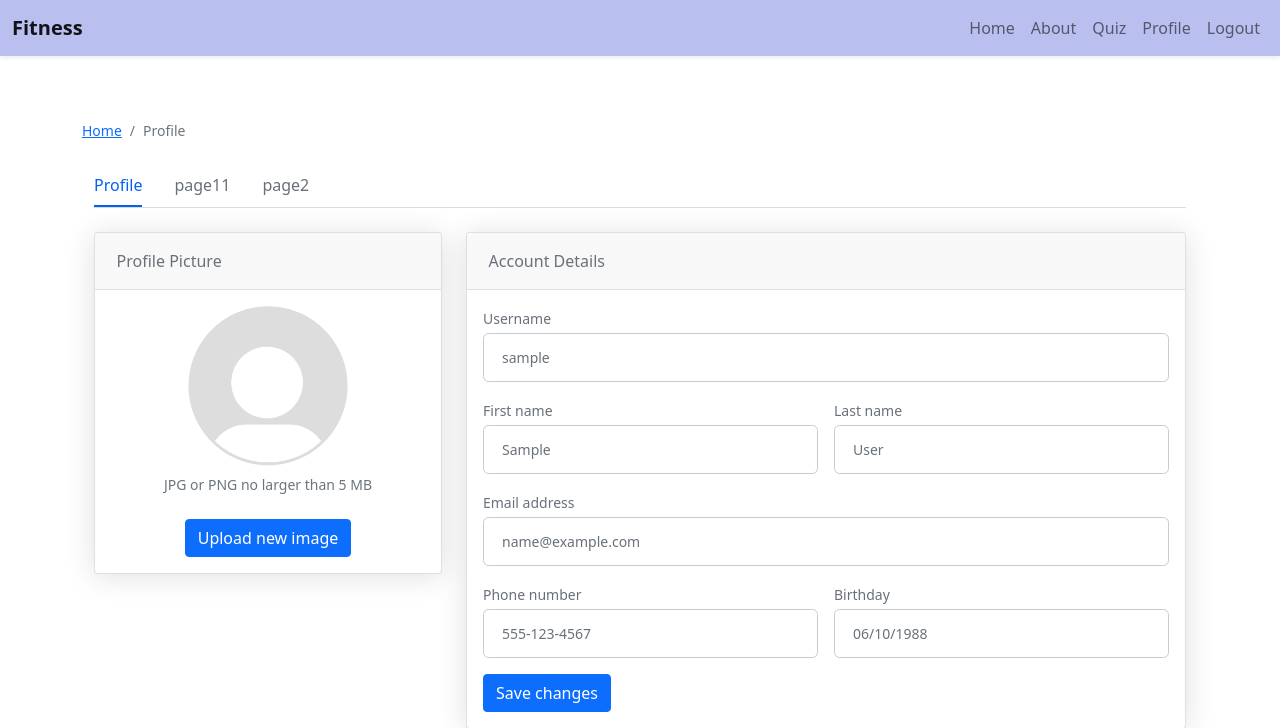
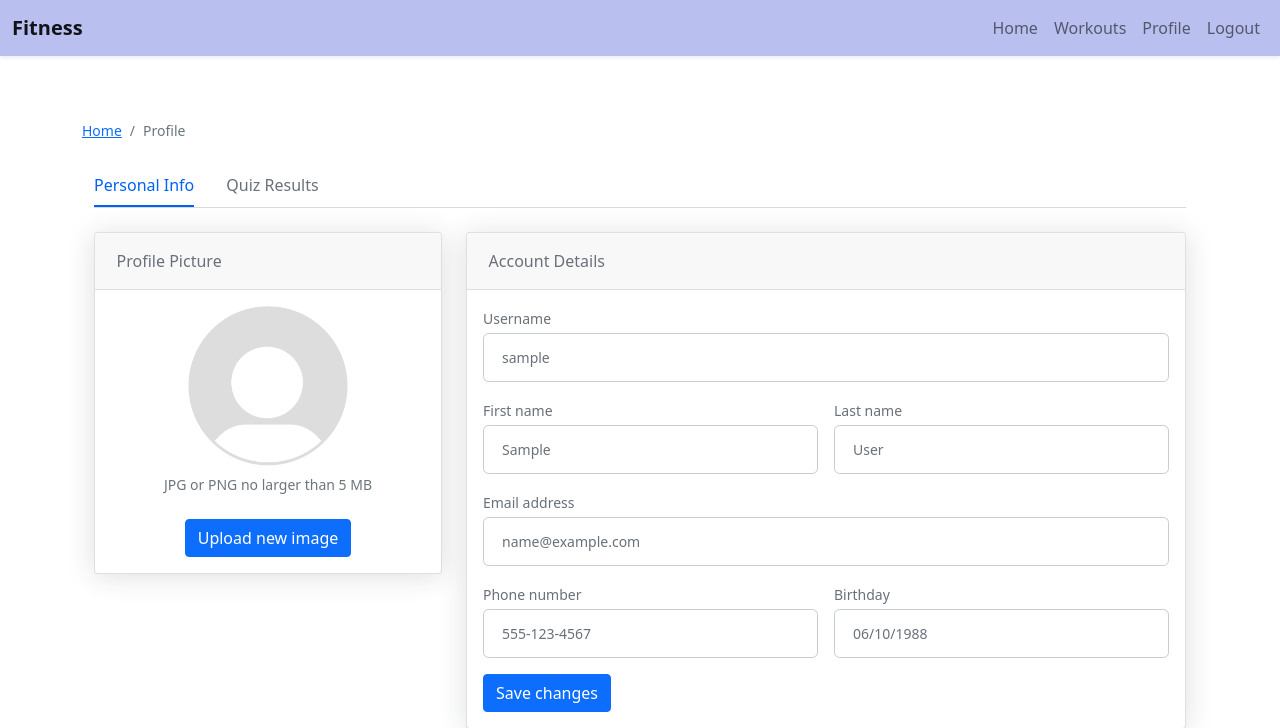
Before and after one commit to ShawnKi/SoftwareEngineeringProjectCSE3026, a Flask app: a page that uses SoftwareEngineeringProjectCSE3026-test1/templates/navbar.html in a window 1280 px wide. Shown: the top 728 px of the page. Run offline with Flask 3, Linux system fonts and the light colour scheme; the visitor is signed in with stand-in values (Sample User, id 1); data comes from the database, SQL or seed files in the repository.

Commit message:
navigate to quiz after signup and Ui changes

```diff
--- a/SoftwareEngineeringProjectCSE3026-test1/app.py
+++ b/SoftwareEngineeringProjectCSE3026-test1/app.py
@@ -102,7 +102,7 @@ def signup():
         db.session.add(new_user)
         db.session.commit()
         login_user(new_user)
-        return render_template('profile.html', username=username)
+        return render_template('quiz.html')
 
     else:
         return render_template('signup.html')
--- a/SoftwareEngineeringProjectCSE3026-test1/templates/navbar.html
+++ b/SoftwareEngineeringProjectCSE3026-test1/templates/navbar.html
@@ -14,14 +14,11 @@
                     <a class="nav-link" aria-current="page" href="{{url_for('index')}}">Home</a>
                 </li>
                 <li class="nav-item">
-                    <a class="nav-link" href="{{url_for('about')}}" }>About</a>
-                </li>
-                <li class=" nav-item">
-                    <a class="nav-link" href="{{url_for('quiz')}}">Quiz</a>
+                    <a class="nav-link" href="{{url_for('about')}}" }>Workouts</a>
                 </li>
                 <li class="nav-item">
                     {% if current_user.is_anonymous %}
-                    <a class="nav-link" href="{{ url_for('login') }}">Login</a>
+                    <a class="nav-link" href="{{ url_for('login') }}">Login/Signup</a>
                     {% else %}
                     <a class="nav-link" a href="{{ url_for('profile', username=current_user.username) }}">Profile</a>
                 </li>
--- a/SoftwareEngineeringProjectCSE3026-test1/templates/profile.html
+++ b/SoftwareEngineeringProjectCSE3026-test1/templates/profile.html
@@ -14,9 +14,8 @@
 <div class="container-xl px-4 mt-4">
     <!-- Account page navigation-->
     <nav class="nav nav-borders">
-        <a class="nav-link active ms-0" href="#" target="__blank">Profile</a>
-        <a class="nav-link" href="#" target="__blank">page11</a>
-        <a class="nav-link" href="#" target="__blank">page2</a>
+        <a class="nav-link active ms-0" href="#" target="__blank">Personal Info</a>
+        <a class="nav-link" href="#" target="__blank">Quiz Results</a>
     </nav>
     <hr class="mt-0 mb-4">
     <div class="row">
```
